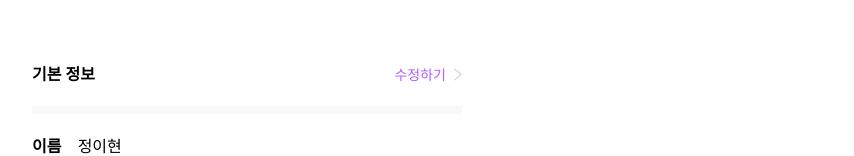
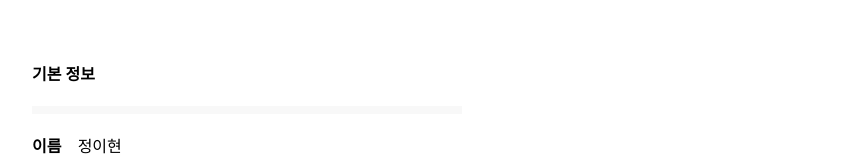
Before and after one commit to WardK-meeTeam/meeteam_front, a Next.js app: page /project-apply in a window 1280 px wide. Shown: the part 967-1123 px from the top of the page, without its empty margins (393-1247 px from the left). Built offline with nearby package versions, Linux system fonts and the light colour scheme.

Commit message:
[MTM-9] [#70] fix: 타입 오타 수정 u->U

```diff
--- a/app/project-apply/components/UserProfileSummary.tsx
+++ b/app/project-apply/components/UserProfileSummary.tsx
@@ -1,4 +1,4 @@
-import { userProfile } from "@/types/userProfile";
+import { UserProfile } from "@/types/userProfile";
 import ModifyButton from "./ModifyButton";
 
 export default function UserProfileSummary({
@@ -7,12 +7,12 @@ export default function UserProfileSummary({
   sex = "none",
   email = "none",
   techStack = [],
-}: userProfile) {
+}: UserProfile) {
   return (
     <div className="flex flex-col gap-5">
       <span className="flex justify-between items-center ">
         <b>기본 정보</b>
-        <ModifyButton />
+        {/* <ModifyButton /> */}
       </span>
       <hr className="border-4 border-[#F8F8F8]" />
       <div className="flex flex-col gap-6">
```
